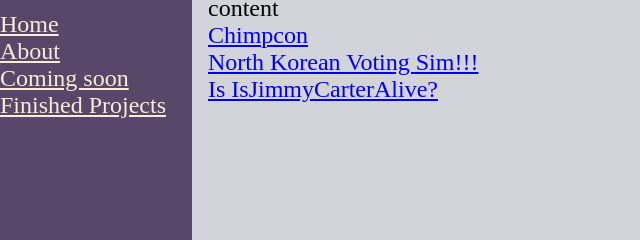
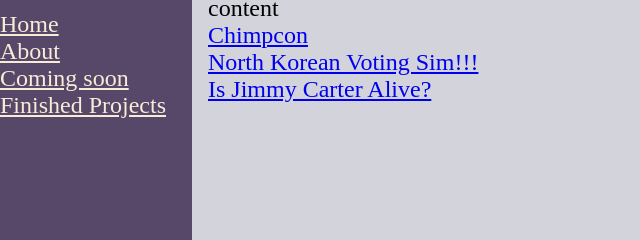
Before and after one commit to Kidhallway/Kidhallway.github.io, a plain HTML site: page finished_projects.html in a window 1280 px wide. Shown: the part 122-362 px from the top of the page, 0-640 px from the left. Drawn offline with Linux system fonts and the light colour scheme.

Commit message:
aSDFGHJKL

```diff
--- a/finished_projects.html
+++ b/finished_projects.html
@@ -24,7 +24,7 @@
                     <p>content</p>
                     <a href="chimpcon.html".html> Chimpcon</a>
                     <a href="adventure.html".html> North Korean Voting Sim!!!</a>
-                    <a href="IsPresidentJimmyCarterAlive.html".html> Is IsJimmyCarterAlive? </a>
+                    <a href="IsPresidentJimmyCarterAlive.html".html> Is Jimmy Carter Alive? </a>
                 </div>
             </div>
         </div>
```
